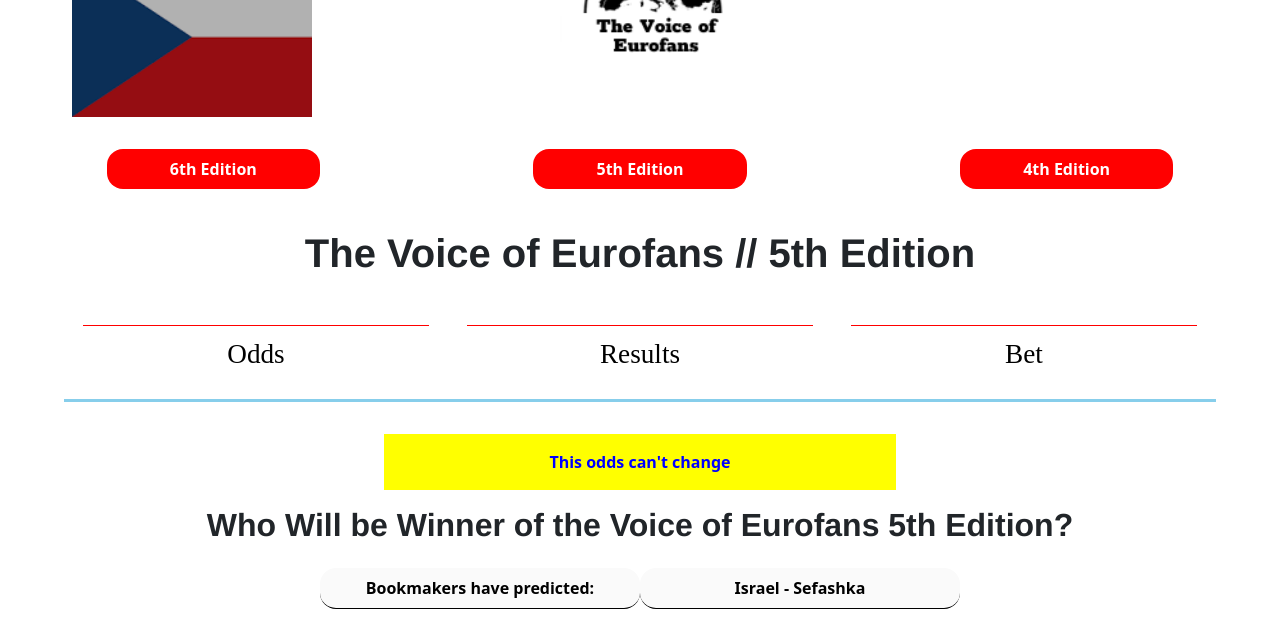
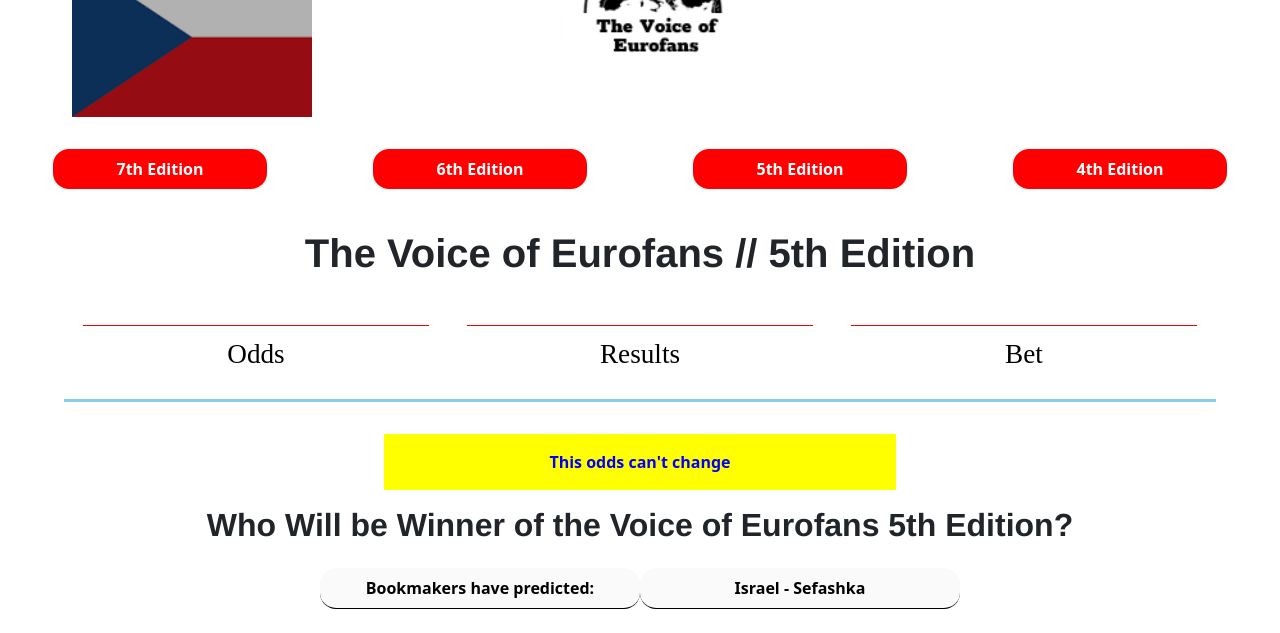
Before and after one commit to VidadiAli/EuroFans, a plain HTML site: page odds2.html in a window 1280 px wide. Shown: the part 99-732 px from the top of the page. Drawn offline with Linux system fonts and the light colour scheme.

Commit message:
element
initial commit

```diff
--- a/odds2.html
+++ b/odds2.html
@@ -51,8 +51,9 @@
 
 
 <div class="editions">
-   <a href="index.html" target="_blank" class="a3">6th Edition</a>
-   <a href="#"  class="a1">5th Edition</a>
+   <a href="index.html" target="_blank" class="a4">7th Edition</a>
+   <a href="odds3.html" target="_blank" class="a3">6th Edition</a>
+   <a href="odds2.html" class="a1">5th Edition</a>
    <a href="odds.html" target="_blank" class="a2">4th Edition</a>
 </div>
 
```
